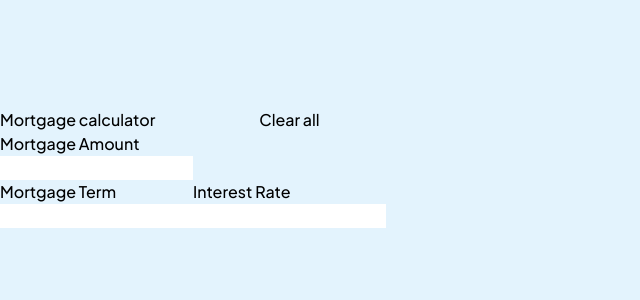
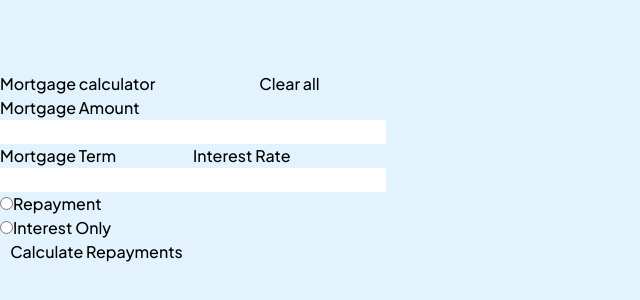
Before and after one commit to KacperHulek/Frontend-mentor-mortgage-repayment-calculator, a React (Vite) app: page / in a window 1280 px wide. Shown: the part 232-532 px from the top of the page, without its empty margins (0-640 px from the left). Built offline with nearby package versions, Linux system fonts and the light colour scheme; the HTML template or start-up script is replaced by a standard one.

Commit message:
Add important elements

```diff
--- a/src/app.jsx
+++ b/src/app.jsx
@@ -22,7 +22,7 @@ const app = () => {
         Mortgage Amount
       </label>
       <div className="flex col-span-2">
-        <input type="text" name="mortgage-amount"/>
+        <input type="text" name="mortgage-amount" className="w-full" />
       </div>
       <label htmlFor="mortgage-term">Mortgage Term</label>
       <label htmlFor="interest-rate">Interest Rate</label>
@@ -32,6 +32,28 @@ const app = () => {
       <div className="flex">
         <input type="text" name="interest-rate" />
       </div>
+
+      <div className="col-span-2 has-[:checked]:bg-blue-100">
+        <input
+          type="radio"
+          name="mortgage-type"
+          id="repayment"
+          value="repayment"
+        />
+        <label htmlFor="repayment">Repayment</label>
+      </div>
+
+      <div className="col-span-2 has-[:checked]:bg-lime has-[:checked]:bg-opacity-30">
+        <input
+          type="radio"
+          name="mortgage-type"
+          id="interest-only"
+          value="interest-only"
+        />
+        <label htmlFor="interest-only">Interest Only</label>
+      </div>
+
+      <button>Calculate Repayments</button>
     </div>
   );
 };
```
